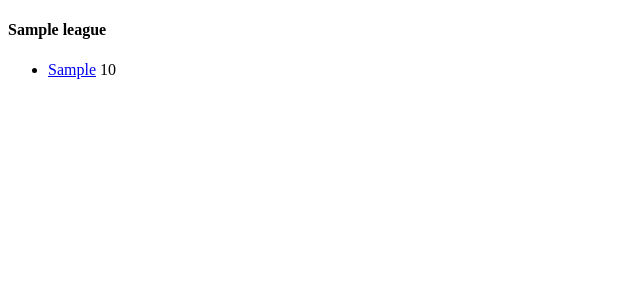
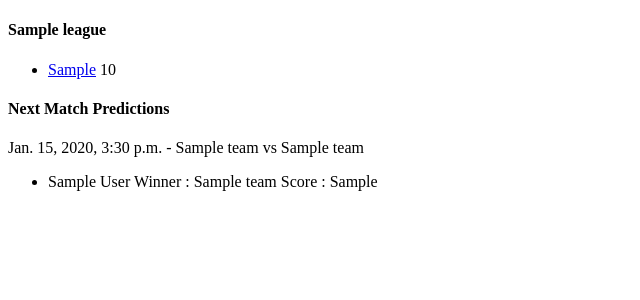
Before and after one commit to odolshinu/football_predictor, a Django app: page /football/1/league/ in a window 1280 px wide. Shown: the top 300 px of the page, without its empty margins (0-640 px from the left). Run offline with Django 3.2, Linux system fonts and the light colour scheme; a user stored in the database is signed in; tables that the repository leaves empty hold one stand-in row (values such as "Sample post").

Commit message:
next match predictions shown inleague page

```diff
--- a/football/templates/league.html
+++ b/football/templates/league.html
@@ -13,5 +13,24 @@
 				</li>
 			{% endfor %}
 		</ul>
+		<h4>Next Match Predictions</h4>
+		{% if next_match %}
+			<label>{{ next_match.schedule }} - {{ next_match.home_team.name }} vs {{ next_match.away_team.name }}</label>
+			{% if next_match_predictions %}
+				<ul>
+					{% for prediction in next_match_predictions %}
+						<li>
+							<label>{{ prediction.user.first_name.capitalize }} {{ prediction.user.last_name.capitalize }}</label>
+							<label>Winner : {% if prediction.prediction %}{{ prediction.prediction.name }}{% else %}Draw{% endif %}</label>
+							<label>Score : {{ prediction.score }}</label>
+						</li>
+					{% endfor %}
+				</ul>
+			{% else %}
+				<span>No predictions yet for next match</span>
+			{% endif %}
+		{% else %}
+			<span>No upcoming matches</span>
+		{% endif %}
 	</body>
 </html>
--- a/football/views.py
+++ b/football/views.py
@@ -63,10 +63,20 @@ def league(request, id=None):
 	league = League.objects.get(id=id)
 	user_leagues = UserLeague.objects.filter(league=league)
 	user_points = Points.objects.filter(user_league__in=user_leagues).order_by('-points')
+	users_in_league = [ user_league.user for user_league in user_leagues ]
+	next_matches = Match.objects.filter(schedule__gt=datetime.datetime.now()).order_by('-schedule')
+	if next_matches:
+		next_match = next_matches[0]
+		next_match_predictions = next_match.prediction_set.filter(user__in=users_in_league)
+	else:
+		next_match_predictions = []
+		next_match = None
 	return render_to_response('league.html',
 								{
 									'user_points':user_points,
 									'league':league,
+									'next_match_predictions':next_match_predictions,
+									'next_match':next_match,
 								},
 							context_instance=RequestContext(request))
 
```
